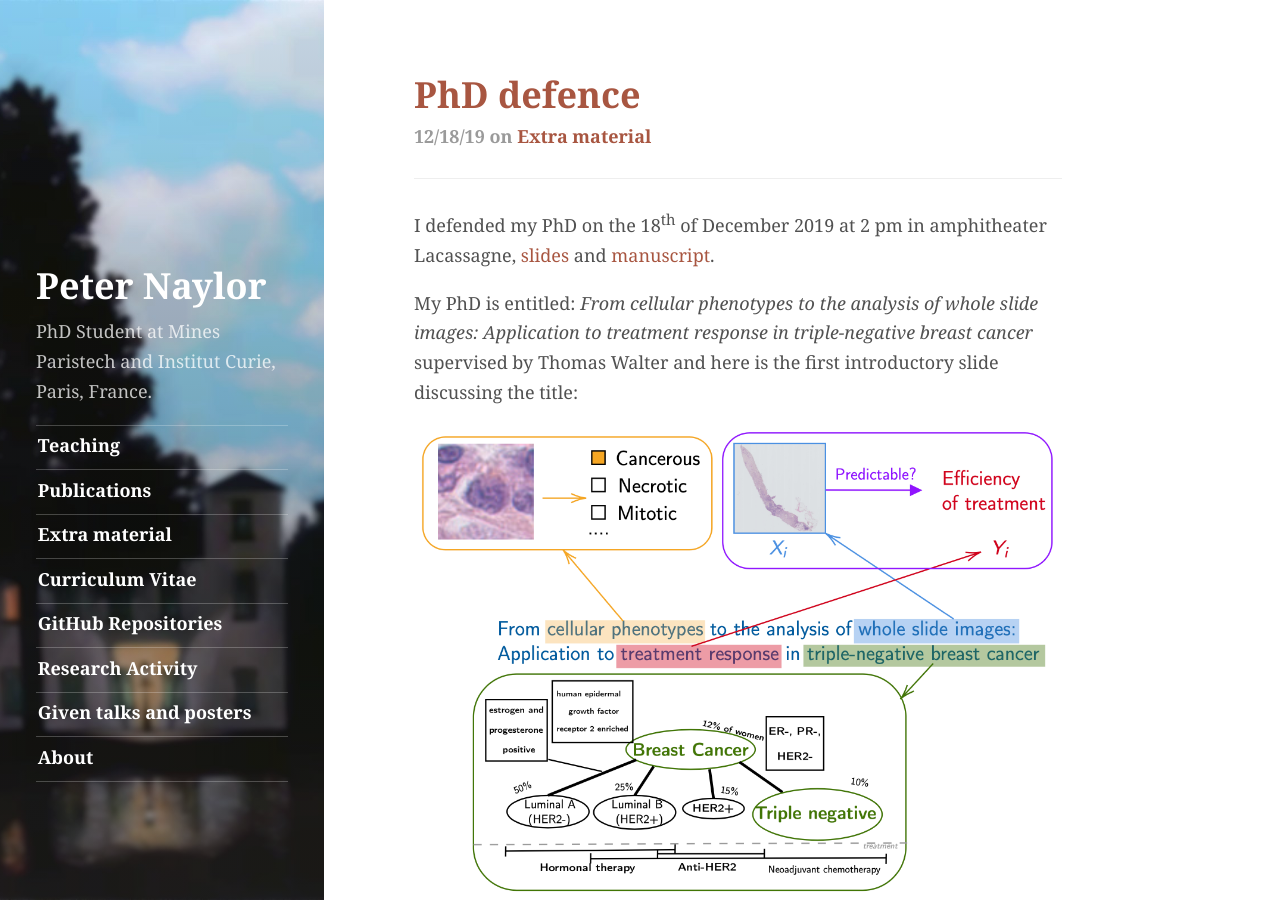
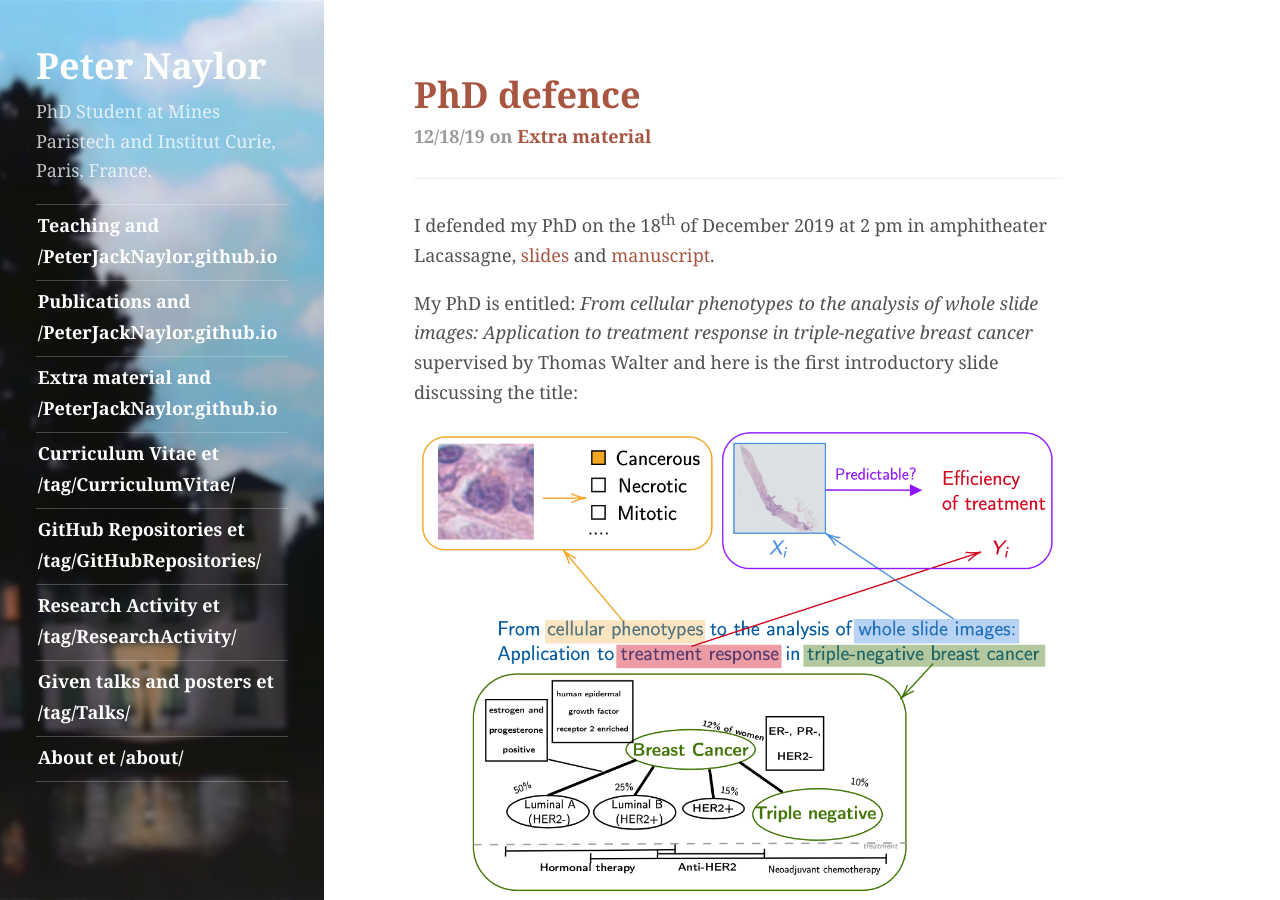
Before and after one commit to PeterJackNaylor/PeterJackNaylor.github.io, a Jekyll site: the page built from index.html, in a window 1280 px wide and 900 px high. Built offline with Jekyll 4.4.1, drawn with Linux system fonts in a browser that asks for light colours; the list of posts is cut into pages by our own code.

Commit message:
checking bug on gh

```diff
--- a/_config.yml
+++ b/_config.yml
@@ -1,5 +1,5 @@
 # Dependencies
-gems:
+plugins:
   - jekyll-sitemap
   - jekyll-paginate
 
@@ -12,6 +12,7 @@ url:                 ''
 # Set to '' in case of hosting on GitHub pages,
 # i.e. `http://<username>.github.io`
 baseurl:             '/PeterJackNaylor.github.io'
+
 
 title:               Peter Naylor
 
--- a/_includes/nav.html
+++ b/_includes/nav.html
@@ -2,7 +2,7 @@
   {% for tag_key in site.sidebar_tags %}
     {% assign tag = site.data.tags[tag_key] %}
     <li>
-      <a class="sidebar-nav-item {% if page.tag == tag_key %}active{% endif %}" href="{{ site.baseurl }}/tag/{{ tag_key }}/">{{ tag.name }}</a>
+      <a class="sidebar-nav-item {% if page.tag == tag_key %}active{% endif %}" href="{{ site.baseurl }}/tag/{{ tag_key }}/">{{ tag.name }} and {{ site.baseurl }}</a>
     </li>
   {% endfor %}
 
@@ -16,7 +16,7 @@
     {% if node.title != null %}
       {% if node.layout == "page" %}
       <li>
-        <a class="sidebar-nav-item {% if page.url == node.url %}active{% endif %}" href="{{ node.url | prepend:site.baseurl }}">{{ node.title }}</a>
+        <a class="sidebar-nav-item {% if page.url == node.url %}active{% endif %}" href="{{ node.url | prepend:site.baseurl }}">{{ node.title }} et {{ node.url }}</a>
       </li>
       {% endif %}
     {% endif %}
```
Also changed, not shown: Gemfile (added, +8 -0 lines).
